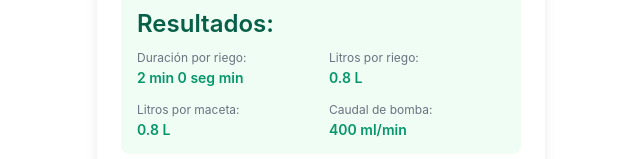
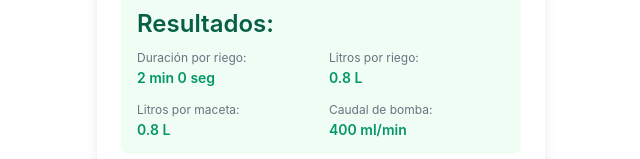
Before and after one commit to inigoestebangomez/calculadora-riego, a React (Vite) app: page / in a window 1280 px wide. Shown: the part 497-656 px from the top of the page, without its empty margins (319-959 px from the left). Built offline with nearby package versions, Linux system fonts and the light colour scheme.

Commit message:
Fix: UI fixes

```diff
--- a/src/Riego.jsx
+++ b/src/Riego.jsx
@@ -132,7 +132,7 @@ const CalculadorRiego = () => {
         <div className="riego-grid">
           <div className="riego-result-item">
             <span className="riego-result-label">Duración por riego:</span>
-            <p className="riego-result-value">{formatearMinutosSegundos(tiempoRiego)} min</p>
+            <p className="riego-result-value">{formatearMinutosSegundos(tiempoRiego)}</p>
           </div>
 
           <div className="riego-result-item">
```
